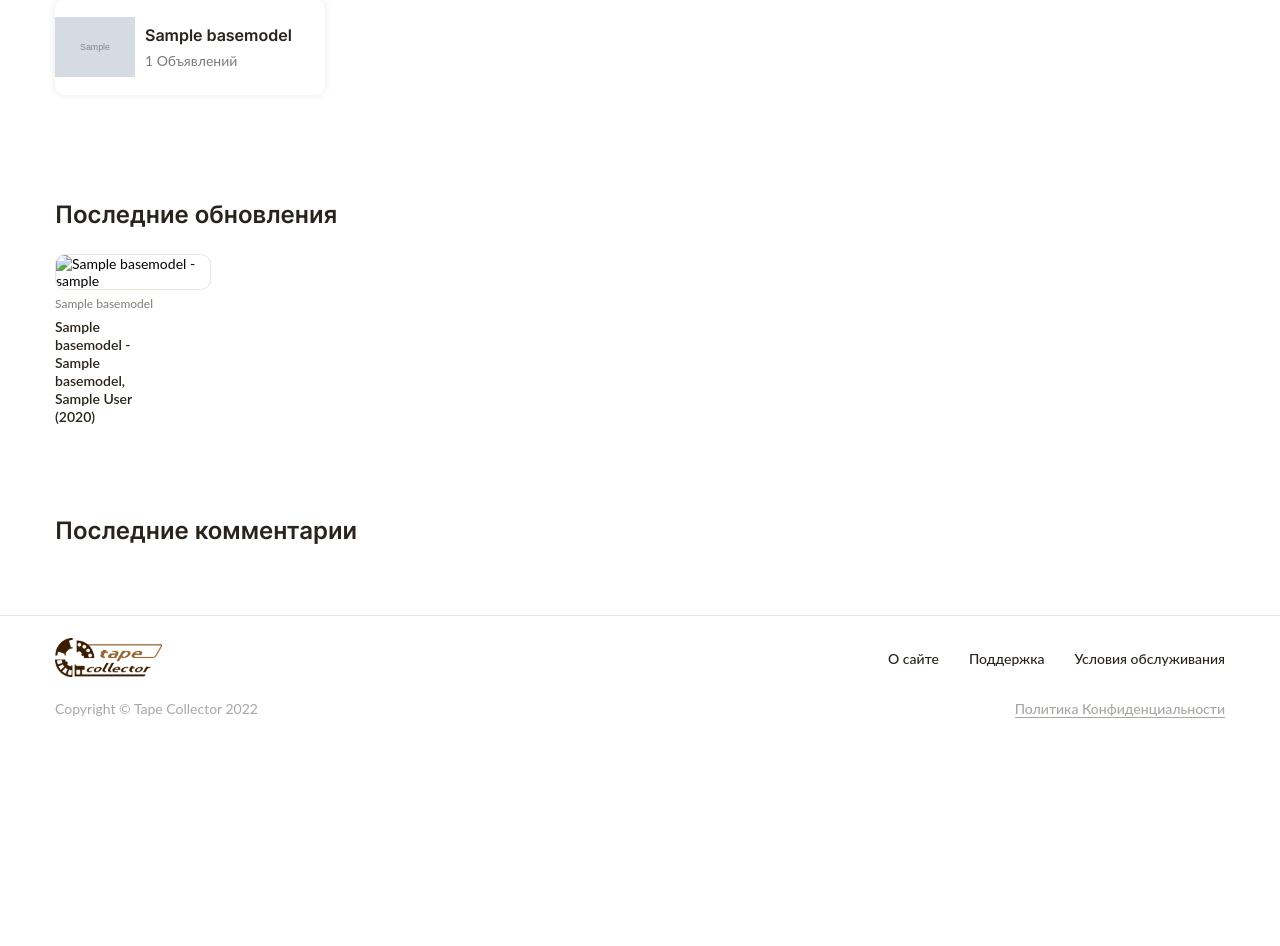
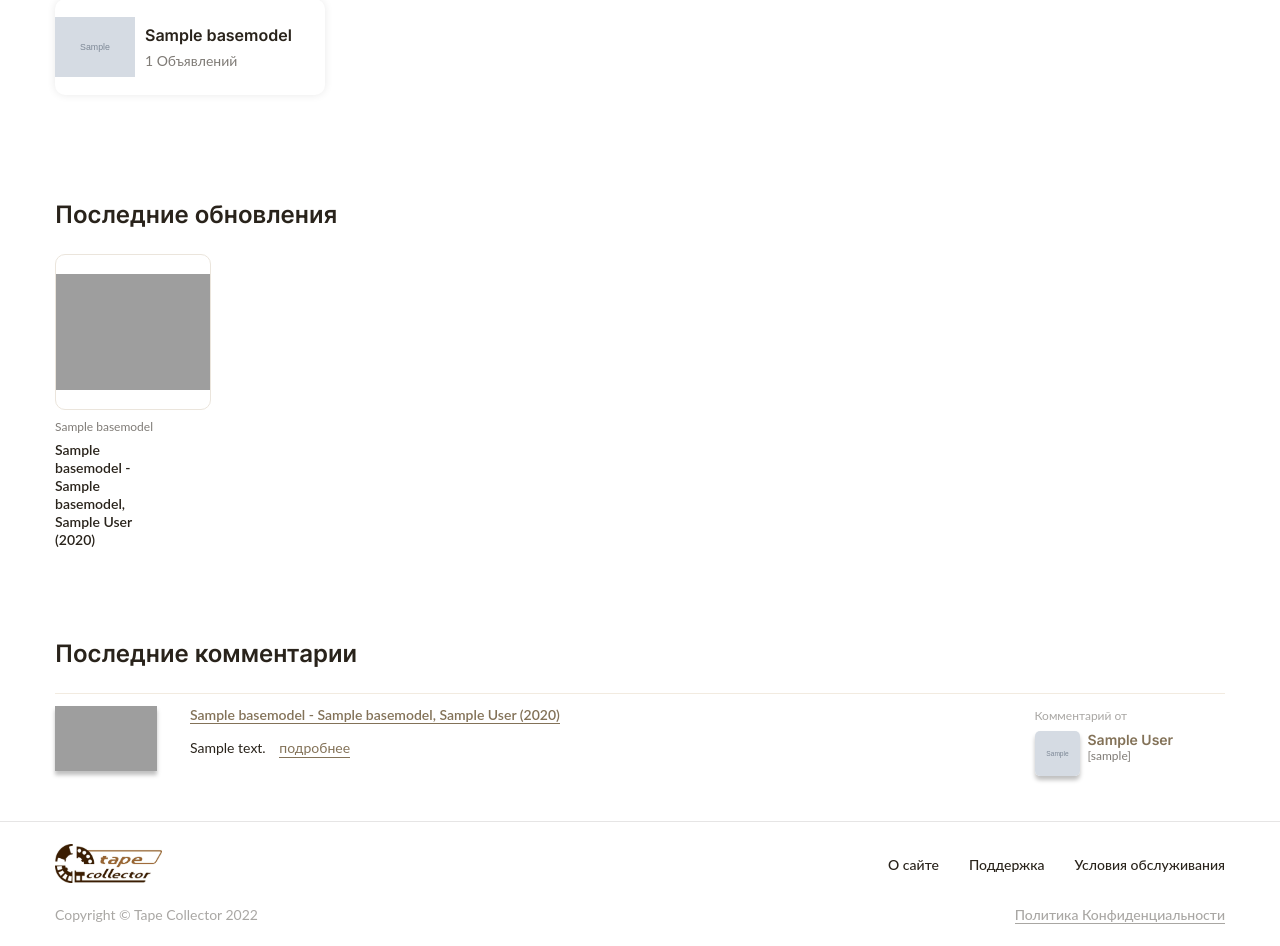
Before and after one commit to smirnov-andrey/cassettes, a Django app: page / in a window 1280 px wide. Shown: the part 698-1644 px from the top of the page. Before the commit the page ends 1416 px from the top, so only its background shows below. Run offline with Django 4.2, Linux system fonts and the light colour scheme; tables that the repository leaves empty hold one stand-in row (values such as "Sample post"); grey boxes marked "Sample" are stand-in pictures; some libraries are stand-ins or nearby versions; some web fonts are replaced; grey boxes are pictures that could not be loaded.

Commit message:
add comments on home page
left to do:
- expansion of comment by 'more' link
- style for comment picture

```diff
--- a/core/views.py
+++ b/core/views.py
@@ -1,14 +1,15 @@
 from django.shortcuts import render
 from django.views.generic import DetailView, ListView
 
-from catalog.models import CassetteCategory, Cassette
+from catalog.models import CassetteCategory, Cassette, CassetteComment
 from users.models import User
 
 
 def homepage(request):
     context = {
         'collector_list':User.objects.all()[:5],
-        'cassette_list': Cassette.objects.all()[:7] ,
+        'cassette_list': Cassette.objects.all()[:7],
         'category_list': CassetteCategory.objects.all(),
+        'comment_list': CassetteComment.objects.all()[:10],
     }
     return render(request, 'core/index.html', context)
--- a/templates/core/index.html
+++ b/templates/core/index.html
@@ -1,5 +1,5 @@
 {% extends 'base.html' %}
-
+{% load static %}
 {% block content %}
 
   <section class="catalog" id="catalog">
@@ -68,7 +68,7 @@
         {% for cassette in cassette_list %}
           <li class="product">
             <a href="{% url 'catalog:cassette' id=cassette.id %}" class="product__link">
-                        <img src="{{ cassette.cassettesimage_set.first.image.url }}" alt="{{ cassette }}" class="product__img">
+              <img src="{{ cassette.cassettesimage_set.first.package_front_side.url }}" alt="{{ cassette }}" class="product__img">
               <p class="product__categories">{{ cassette.category }}</p>
               <p class="product__name">{{ cassette.brand }} - {{ cassette.series }}, {{ cassette.brand.country }} ({{ cassette.year_release }}) </p>
             </a>
@@ -82,29 +82,30 @@
     <div class="container">
       <h2 class="section__title comment-last__title">Последние комментарии</h2>
       <ul class="comment-last__list">
-              <!--  <li class="comment-last__item">
-                    <img src="../../static/img/cassette-4.jpg" alt="" class="comment-last__img">
+        {% for comment in comment_list %}
+          <li class="comment-last__item">
+            {% if comment.cassette.cassettesimage_set.first.package_front_side %}
+              <img src="{{ comment.cassette.cassettesimage_set.first.package_front_side.url }}" alt="" class="comment-last__img">
+            {% endif %}
             <div class="comment-last__wrapper">
-                        <a href="#" class="comment-last__product">
-                            AGFA - MS 400, Австралия (1973)
+              <a href="{% url 'catalog:cassette' id=comment.cassette.id %}" class="comment-last__product">
+                {{ comment.cassette.brand }} - {{ comment.cassette.series }}, {{ comment.cassette.brand.country }} ({{ comment.cassette.year_release }})
               </a>
-                        <p class="comment-last__text">Непористые частицы NP-железа TDK Acoustic Responseсочетают в себе
-                            отличную плавкость и низкий уровень шума. Эта формулировка обеспечивает точное и динамичное
-                            воспроизведение всех цифровых источников. Высококачественная супер-железная лента. Запись на
-                            более высоких уровнях без искажений... <a href="#"
-                                                                      class="comment-last__more more">подробнее</a></p>
+              <p class="comment-last__text">{{ comment.comment|truncatechars:255 }}
+                <a href="{% url 'catalog:cassette' id=comment.cassette.id %}" class="comment-last__more more"> подробнее</a></p>
             </div>
             <div class="comment-last__author">
               <p class="comment-last__from">Комментарий от</p>
               <div class="user ">
-                            <img src="../../static/img/avatar.jpg" alt="" class="user__avatar">
+                <img src="{% if comment.user.image %}{{ comment.user.image.url }}{% else %}{% static 'img/avatar.jpg' %}{% endif %}" alt="" class="user__avatar">
                 <div class="user__wrapper">
-                                <h2 class="user__name">Guillermo Baeza</h2>
-                                <p class="user__nick">[guibami]</p>
+                  <h2 class="user__name">{{ comment.user.first_name }} {{ comment.user.last_name }}</h2>
+                  <p class="user__nick">[{{ comment.user.username }}]</p>
                 </div>
               </div>
             </div>
-                </li> -->
+          </li>
+        {% endfor %}
       </ul>
     </div>
   </section>
```
Lines whose indentation alone changed are shown as unchanged.
